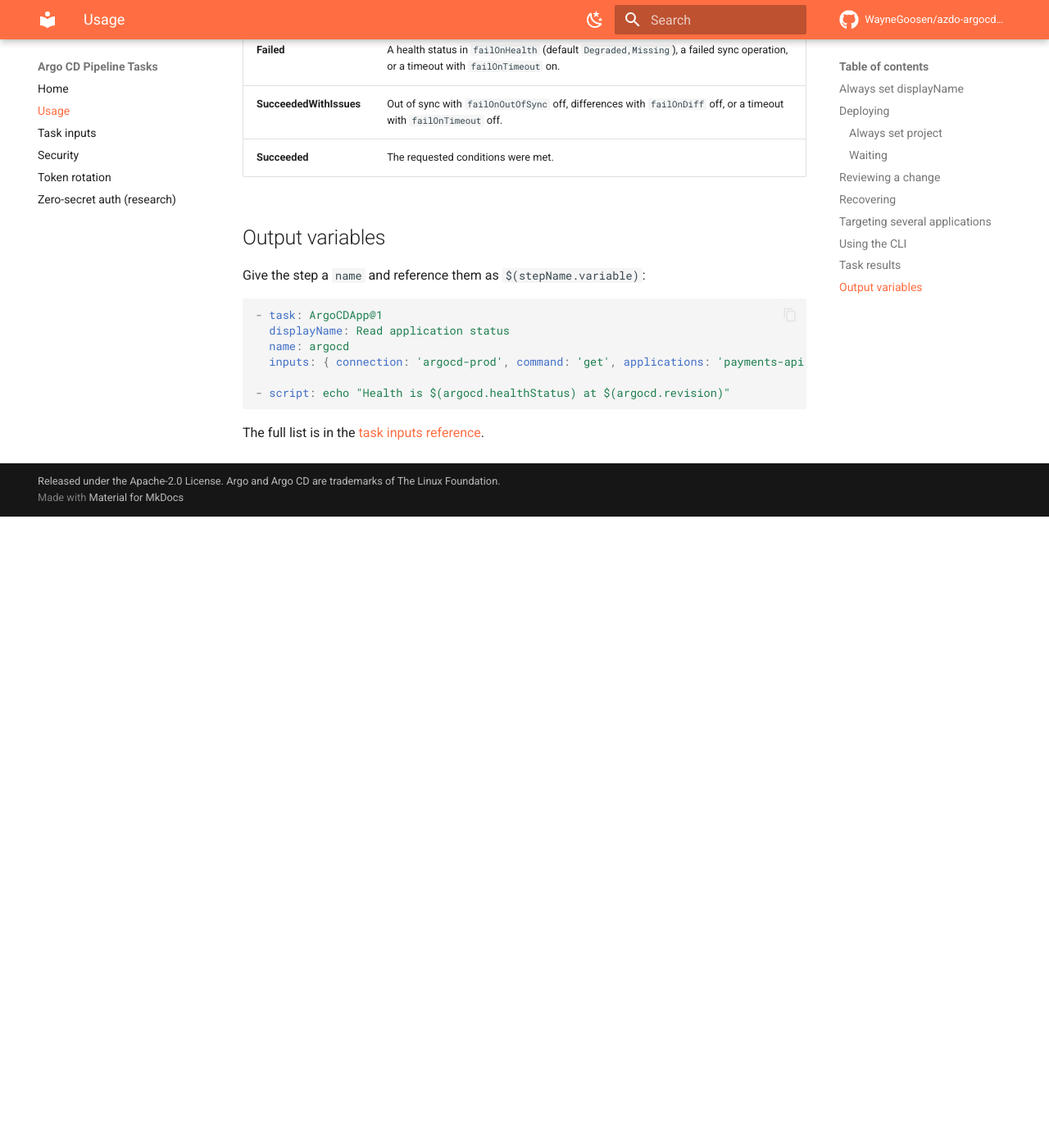
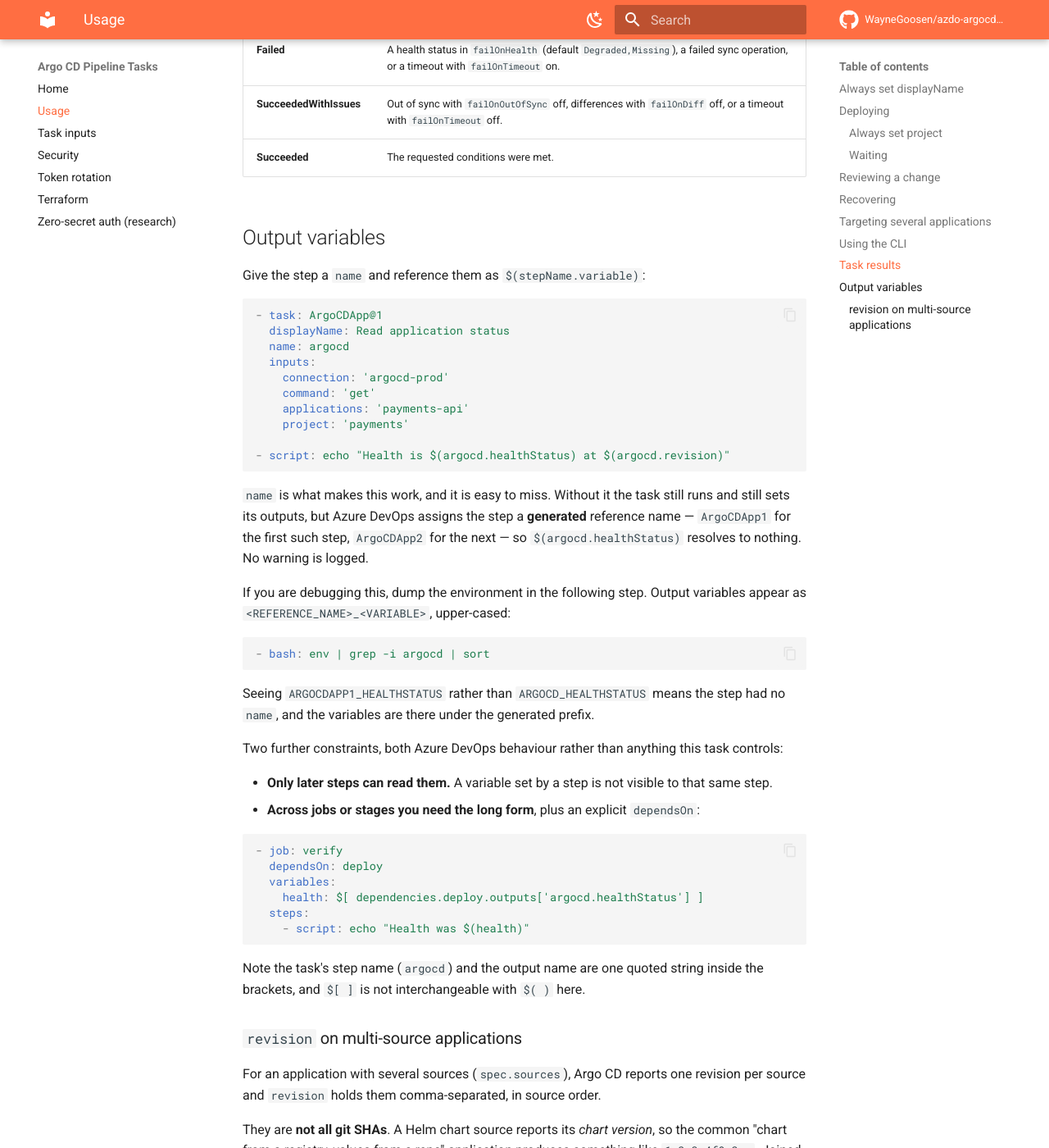
Before and after one commit to WayneGoosen/azdo-argocd-tasks, an MkDocs documentation site: the page built from docs/usage.md, in a window 1280 px wide and 1400 px high, scrolled down 4178 px. Shown: the whole window at 82% size. Built offline with MkDocs 1.6.1 and Material for MkDocs 9.7.7, drawn with Linux system fonts in a browser that asks for light colours; comment, search, counter and statistics services are not loaded; before the commit the page ends 4808 px from its top, so only the background shows below that; some of the changed text lies outside the part shown.

Commit message:
Fix multi-source revisions and docs
Handle Argo CD multi-source application revisions correctly by reading `revisions[]`, exposing a new `revisions` output, and updating summaries/history so `revision` is no longer blank for those apps. Add unit and bundled-task coverage for the regression.

Refresh project and docs for the public Marketplace release, including badges, published status updates, clearer output-variable guidance, and a new Terraform guide for creating the Argo CD service connection.

````diff
--- a/docs/usage.md
+++ b/docs/usage.md
@@ -198,9 +198,73 @@ Give the step a `name` and reference them as `$(stepName.variable)`:
 - task: ArgoCDApp@1
   displayName: Read application status
   name: argocd
-  inputs: { connection: 'argocd-prod', command: 'get', applications: 'payments-api', project: 'payments' }
+  inputs:
+    connection: 'argocd-prod'
+    command: 'get'
+    applications: 'payments-api'
+    project: 'payments'
 
 - script: echo "Health is $(argocd.healthStatus) at $(argocd.revision)"
 ```
 
+`name` is what makes this work, and it is easy to miss. Without it the task still runs and still
+sets its outputs, but Azure DevOps assigns the step a **generated** reference name — `ArgoCDApp1`
+for the first such step, `ArgoCDApp2` for the next — so `$(argocd.healthStatus)` resolves to
+nothing. No warning is logged.
+
+If you are debugging this, dump the environment in the following step. Output variables appear as
+`<REFERENCE_NAME>_<VARIABLE>`, upper-cased:
+
+```yaml
+- bash: env | grep -i argocd | sort
+```
+
+Seeing `ARGOCDAPP1_HEALTHSTATUS` rather than `ARGOCD_HEALTHSTATUS` means the step had no `name`,
+and the variables are there under the generated prefix.
+
+Two further constraints, both Azure DevOps behaviour rather than anything this task controls:
+
+- **Only later steps can read them.** A variable set by a step is not visible to that same step.
+- **Across jobs or stages you need the long form**, plus an explicit `dependsOn`:
+
+```yaml
+- job: verify
+  dependsOn: deploy
+  variables:
+    health: $[ dependencies.deploy.outputs['argocd.healthStatus'] ]
+  steps:
+    - script: echo "Health was $(health)"
+```
+
+Note the task's step name (`argocd`) and the output name are one quoted string inside the
+brackets, and `$[ ]` is not interchangeable with `$( )` here.
+
+### `revision` on multi-source applications
+
+For an application with several sources (`spec.sources`), Argo CD reports one revision per source
+and `revision` holds them comma-separated, in source order.
+
+They are **not all git SHAs**. A Helm chart source reports its *chart version*, so the common
+"chart from a registry, values from a repo" application produces something like
+`1.2.3,4f9a2c…`. Joined together those cannot be told apart, so the list is also published as
+`revisions`, a JSON array:
+
+```yaml
+- task: ArgoCDApp@1
+  displayName: Read application status
+  name: argocd
+  inputs:
+    connection: 'argocd-prod'
+    command: 'get'
+    applications: 'payments-api'
+    project: 'payments'
+
+- bash: |
+    chart=$(echo '$(argocd.revisions)' | jq -r '.[0]')   # the Helm chart version
+    values=$(echo '$(argocd.revisions)' | jq -r '.[1]')  # the values repo commit
+    echo "chart $chart, values $values"
+```
+
+Entries are positional and follow the order of `spec.sources`.
+
 The full list is in the [task inputs reference](task-inputs.md).
--- a/mkdocs.yml
+++ b/mkdocs.yml
@@ -68,4 +68,5 @@ nav:
   - Task inputs: task-inputs.md
   - Security: security.md
   - Token rotation: token-rotation.md
+  - Terraform: terraform.md
   - Zero-secret auth (research): dex-token-exchange.md
````
Also changed, not shown: README.md (+25 -9 lines), STATUS.md (+60 -25 lines), docs/index.md (+2 -2 lines), docs/terraform.md (added, +238 -0 lines), 10 other files.
